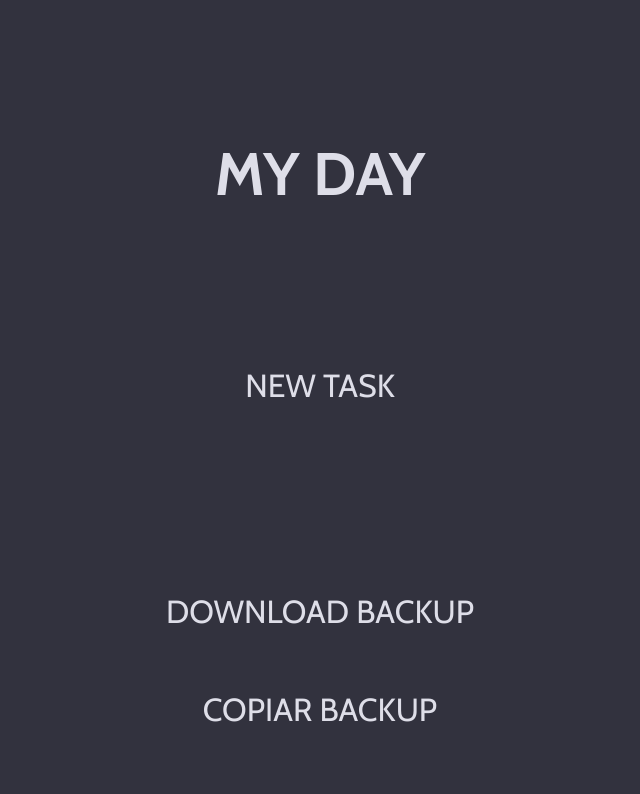
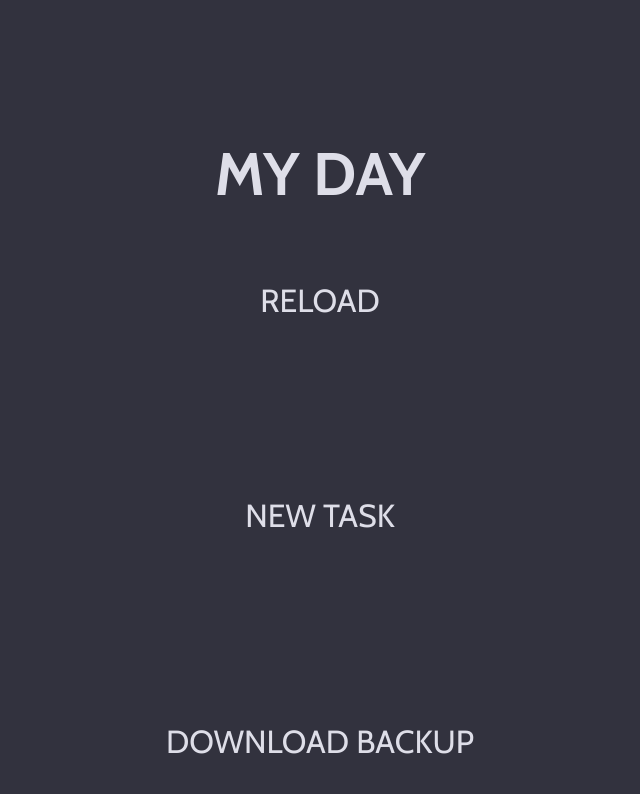
Before and after one commit to gabrielogregorio/alfa-tasks, a React (Vite) app: page / in a window 1280 px wide. Shown: the top 794 px of the page, without its empty margins (320-960 px from the left). Built offline with nearby package versions, Linux system fonts and the light colour scheme.

Commit message:
feat: added reload button

```diff
--- a/package.json
+++ b/package.json
@@ -1,6 +1,6 @@
 {
   "name": "my-daily",
-  "version": "4.1.0",
+  "version": "4.2.0",
   "homepage": "https://gabrielogregorio.github.io/my-daily",
   "private": false,
   "main": "build/index.js",
--- a/src/tasks/index.tsx
+++ b/src/tasks/index.tsx
@@ -1,6 +1,7 @@
 import { TaskList } from '@/tasks/components/TaskList';
 import { Title } from '@/common/components/Title';
 import { TaskSettings } from '@/tasks/components/TaskSettings';
+import { Button } from '@/common/components/Button';
 
 export const TasksScreen = () => {
   return (
@@ -10,6 +11,15 @@ export const TasksScreen = () => {
       </header>
 
       <main>
+        <div className="flex items-center justify-center">
+          <Button
+            className="text-[2rem] mt-16"
+            content="RELOAD"
+            onClick={() => {
+              window.location.reload();
+            }}
+          />
+        </div>
         <TaskList />
       </main>
       <footer>
```
